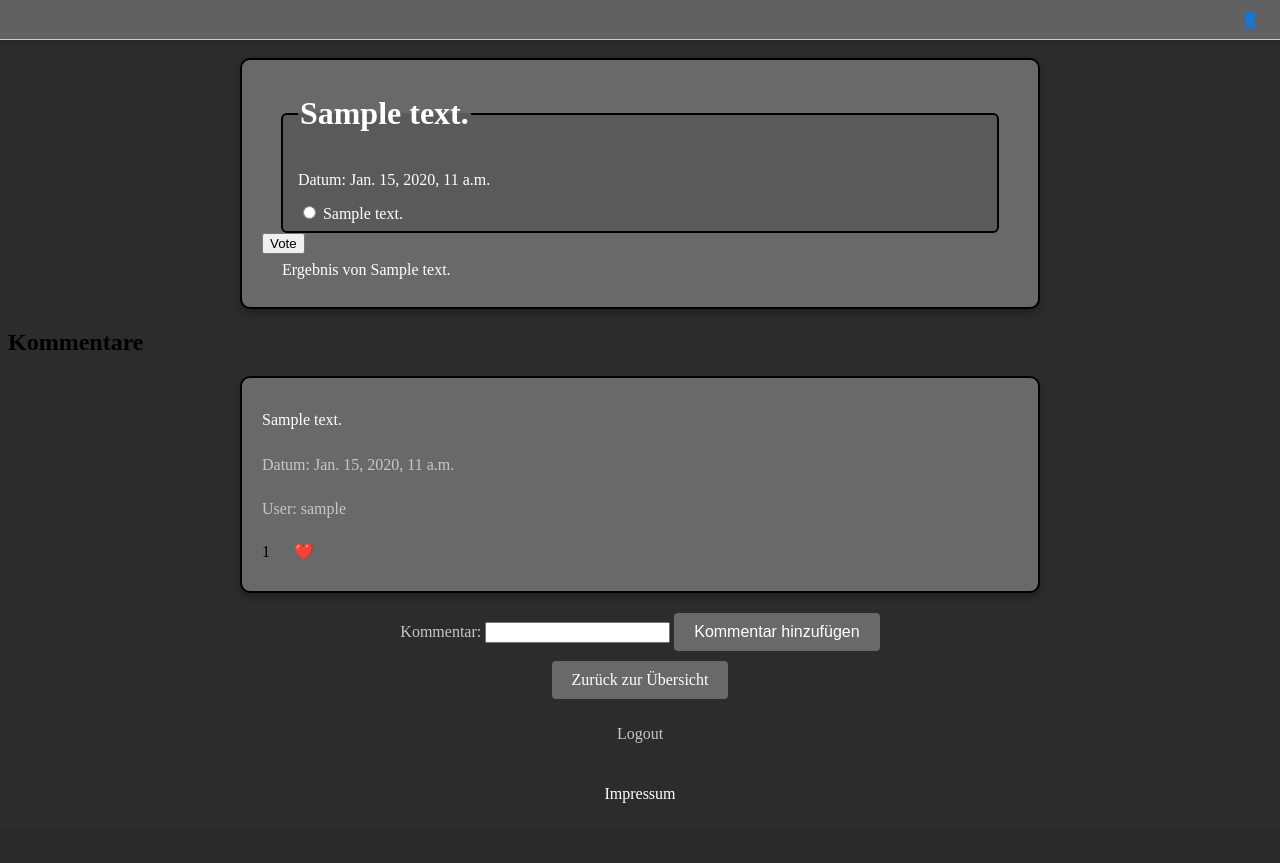
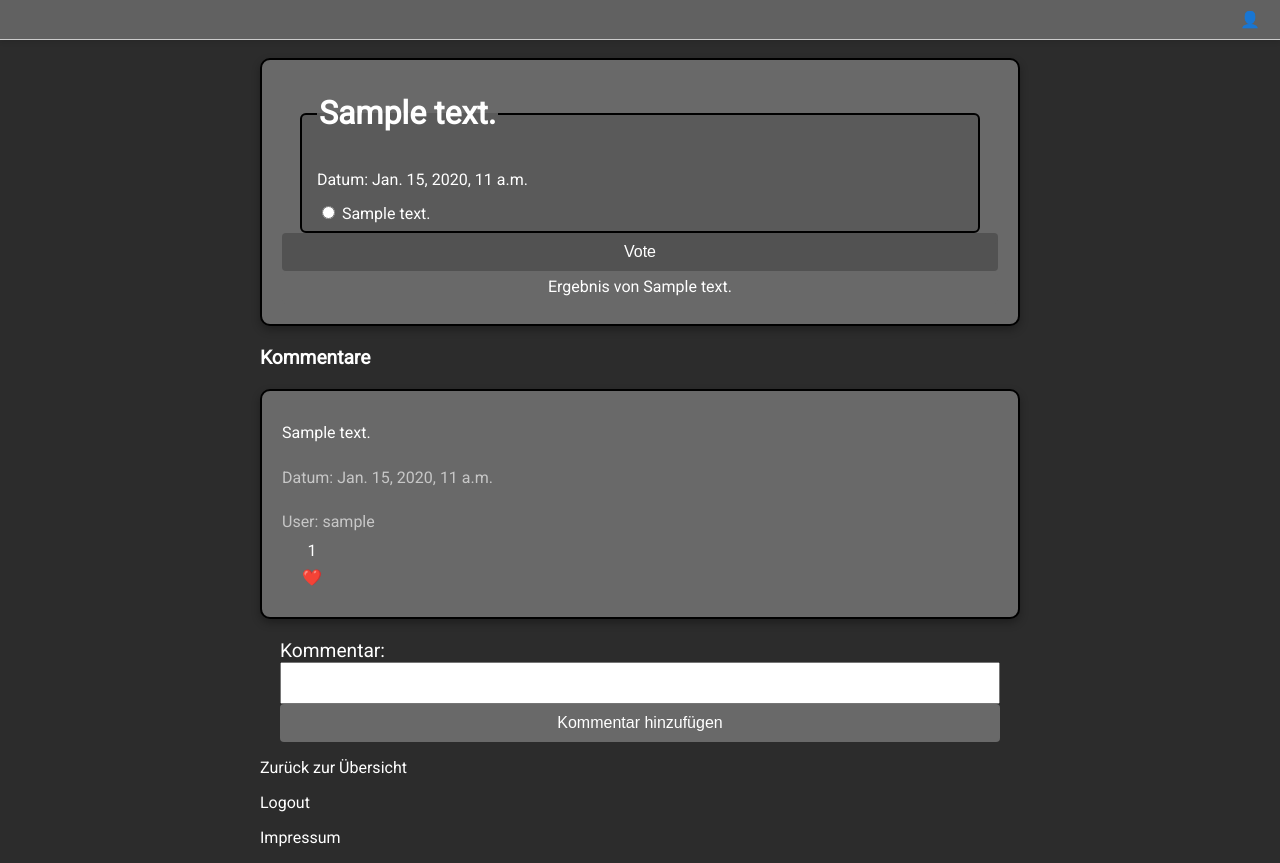
Before and after one commit to EliaLaussegger/PollsDjango1, a Django app: page /polls/1/ in a window 1280 px wide. Before the commit the page ends 803 px from the top, so only its background shows below. Run offline with Django 5.2, Linux system fonts and the light colour scheme; tables that the repository leaves empty hold one stand-in row (values such as "Sample post").

Commit message:
css verbessert alles zentriert aber linksbündig neue schriftart

```diff
--- a/polls/static/polls/style.css
+++ b/polls/static/polls/style.css
@@ -1,31 +1,47 @@
-
+*,
+*::before,
+*::after {
+  box-sizing: border-box;
+}
+body {
+  font-family: 'Roboto', sans-serif;
+}
+.content-wrapper {
+  max-width: 800px;
+  margin: 0 auto;
+  padding: 0 20px;
+  text-align: left;
+}
 ul {
     list-style: none;
     padding-left: 0;
     text-decoration: none;
+    color: white;
 }
 .date {
     font-size: small;
   }
 .box {
-  cursor: pointer;
+  margin: 20px auto;
+  padding: 20px;
+  max-width: 800px;
+  width: 100%;
+  box-sizing: border-box;
+  background: rgb(105, 105, 105);
+  color: white;
+  text-align: center;
+  border-radius: 10px;
+  box-shadow: 0 4px 8px rgba(0, 0, 0, 0.3);
   border: 2px solid black;
-  padding: 20px;
-  width: 100%;
-  max-width: 800px;
-  margin: 20px auto;
-  box-sizing: border-box;
-
   display: flex;
   flex-direction: column;
   align-items: flex-start;
-  line-height: .8;
-  background: rgb(105, 105, 105);
-  box-shadow: 0 4px 8px rgba(0, 0, 0, 0.3);
-  border-radius: 10px;
+  line-height: 0.8;
+  cursor: pointer;
   transition: background-color 0.3s ease;
   user-select: none;
 }
+
 .box:hover {
   background-color: rgb(70, 69, 69);
 }
@@ -42,6 +58,39 @@ fieldset {
   box-sizing: border-box;
   background: rgb(90, 90, 90);
   color: white;
+}
+.box2{
+  margin: 20px auto;
+  padding: 20px;
+  max-width: 800px;
+  width: 100%;
+  box-sizing: border-box;
+  background: rgb(105, 105, 105);
+  color: white;
+  text-align: center;
+  border-radius: 10px;
+  box-shadow: 0 4px 8px rgba(0, 0, 0, 0.3);
+  border: 2px solid black;
+  display: flex;
+  flex-direction: column;
+  align-items: flex-start;
+  line-height: 0.8;
+  cursor: pointer;
+  transition: background-color 0.3s ease;
+  user-select: none;
+  text-align: left;
+}
+.button-link {
+  display: block;
+  width: 100%;
+  padding: 20px;
+  text-align: center;
+  font-size: 16px;
+  background-color: hwb(0 41% 59%);
+  color: white;
+  border-radius: 10px;
+  transition: background-color 0.3s ease;
+  text-decoration: none;
 }
 
 .feed {
@@ -96,23 +145,27 @@ body {
 .button-container {
   display: flex;
   flex-direction: column;
-  align-items: center;
   gap: 10px;
+  max-width: 800px;
+  margin: 0 auto;
+  padding: 0 20px;
+  text-align: left;
 }
 .questions-container {
-  display: flex;
-  flex-direction: column;
-  align-items: center;
-  gap: 10px;
-
-  width: 100%;
   max-width: 800px;
-  margin: 20px auto;
-  box-sizing: border-box;
+  margin: 0 auto;
+  padding: 0 20px;
+  text-align: left;
 }
 .small-button,
 .button-link,
 button {
+  display: block;
+  text-align: center;
+  width: 100%;
+  max-width: 100%;
+
+
   pointer-events: auto;
   padding: 10px 20px;
   font-size: 16px;
@@ -157,4 +210,28 @@ p{
 }
 .h1{
   color: rgb(255, 255, 255);
+  font-size:larger;
 }
+input.button {
+  display: block;
+  width: 100%;
+  max-width: 100%;
+  padding: 10px 20px;
+  font-size: 16px;
+  background-color: rgb(82, 82, 82);
+  color: white;
+  border: none;
+  border-radius: 4px;
+  cursor: pointer;
+  transition: background-color 0.3s ease;
+  text-align: center;
+}
+input.button:hover {
+  background-color: #3a3a3b;
+}
+input[type="text"] {
+  width: 100%;
+  padding: 10px;
+  font-size: 16px;
+  box-sizing: border-box;
+}
--- a/polls/templates/polls/detail.html
+++ b/polls/templates/polls/detail.html
@@ -5,10 +5,16 @@
   <meta charset="UTF-8">
   <meta name="viewport" content="width=device-width, initial-scale=1.0">
   <link rel="stylesheet" href="{% static 'polls/style.css' %}">
+  <script src="{% static 'polls/script.js' %}"></script>
+  <link href="https://fonts.googleapis.com/css2?family=Roboto&display=swap" rel="stylesheet">
+
   <title>{{ question.question_text }} – Abstimmung</title>
-  <script src="{% static 'polls/script.js' %}"></script>
 </head>
 <body>
+
+  <span class="topbar-user">👤 {{ user.username }}</span>
+
+  <div class="content-wrapper">
 
     {% if error_message %}
       <p style="color:red;"><strong>{{ error_message }}</strong></p>
@@ -16,9 +22,8 @@
 
     <form action="{% url 'polls:vote' question.id %}" method="post">
       {% csrf_token %}
-    <div class="box">
+      <div class="box2">
         <fieldset>
-
           <legend><h1>{{ question.question_text }}</h1></legend>
           <p>Datum: {{ question.pub_date }}</p>
 
@@ -27,20 +32,21 @@
             <label for="choice{{ forloop.counter }}">{{ choice.choice_text }}</label><br>
           {% endfor %}
         </fieldset>
-      <input type="submit" class ="button"value="Vote">
+
+        <input type="submit" class="button" value="Vote">
         <a href="{% url 'polls:results' question.id %}" class="small-button">Ergebnis von {{ question.question_text }}</a>
       </div>
-
     </form>
 
-  <h2>Kommentare</h2>
+    <h2 class = "h1">Kommentare</h2>
+
     <ul>
       {% for comment in comments_sorted %}
         <li>
           <div class="box">
             <p id="comment">{{ comment.comment_text }}</p>
-          <p id="date"class="text">Datum: {{ comment.pub_date }}</p>
-          <p id="author"class="text">User: {{ comment.author }}</p>
+            <p id="date" class="text">Datum: {{ comment.pub_date }}</p>
+            <p id="author" class="text">User: {{ comment.author }}</p>
             <form method="post" action="{% url 'polls:like' comment.id %}">
               {% csrf_token %}
               <label for="like-{{ comment.id }}">{{ comment.likes }}</label>
@@ -53,23 +59,20 @@
       {% endfor %}
     </ul>
 
-
     <div class="button-container">
       <form method="post" action="{% url 'polls:add_comment' question.id %}">
         {% csrf_token %}
-    <label for="id_comment_text" class="text">Kommentar:</label>
+        <label for="id_comment_text" class="h1">Kommentar:</label>
         <input type="text" name="comment_text" id="id_comment_text" required>
         <button type="submit">Kommentar hinzufügen</button>
       </form>
-    <a href="{% url 'polls:index' %}" class="button-link">Zurück zur Übersicht</a>
-    <p><a href="{% url 'polls:logout' %}" class="text">Logout</a></p>
 
-    <p><a href="{% url 'polls:impressum' %}">Impressum</a></p>
 
     </div>
+    <p><a href="{% url 'polls:index' %}">Zurück zur Übersicht</a></p>
+    <p><a href="{% url 'polls:logout' %}" class="logout">Logout</a></p>
+    <p><a href="{% url 'polls:impressum' %}">Impressum</a></p>
+  </div>
 
-
-
-  <span class="topbar-user">👤 {{ user.username }}</span></body>
 </body>
 </html>
--- a/polls/templates/polls/impressum.html
+++ b/polls/templates/polls/impressum.html
@@ -6,6 +6,8 @@
     <meta name="viewport" content="width=device-width, initial-scale=1.0">
     <link rel="stylesheet" href="{% static 'polls/style.css' %}">
     <script src="{% static 'polls/script.js' %}"></script>
+    <link href="https://fonts.googleapis.com/css2?family=Roboto&display=swap" rel="stylesheet">
+
     <title>Impressum</title>
 </head>
 <body>
--- a/polls/templates/polls/latest_feed.html
+++ b/polls/templates/polls/latest_feed.html
@@ -5,11 +5,13 @@
   <meta charset="UTF-8">
   <meta name="viewport" content="width=device-width, initial-scale=1.0">
   <link rel="stylesheet" href="{% static 'polls/style.css' %}">
+  <link href="https://fonts.googleapis.com/css2?family=Roboto&display=swap" rel="stylesheet">
+
   <script src="{% static 'polls/script.js' %}"></script>
   <title>Neueste Umfragen</title>
 </head>
 <body>
-
+  <div class="content-wrapper">
     {% if latest_question_list %}
     <ul>
       {% for question in latest_question_list %}
@@ -40,5 +42,7 @@
     <p><a href="{% url 'polls:logout' %}" class="logout">Logout</a></p>
     <p><a href="{% url 'polls:impressum' %}">Impressum</a></p>
     <span class="topbar-user">👤 {{ user.username }}</span></body>
+  </div>
+
 </body>
 </html>
--- a/polls/templates/polls/popular.html
+++ b/polls/templates/polls/popular.html
@@ -5,11 +5,13 @@
   <meta charset="UTF-8">
   <meta name="viewport" content="width=device-width, initial-scale=1.0">
   <link rel="stylesheet" href="{% static 'polls/style.css' %}">
+  <link href="https://fonts.googleapis.com/css2?family=Roboto&display=swap" rel="stylesheet">
+
   <script src="{% static 'polls/script.js' %}"></script>
   <title>Beliebteste Umfragen</title>
 </head>
 <body>
-
+  <div class="content-wrapper">
     {% if top_questions %}
     <ul>
       {% for question in top_questions %}
@@ -40,5 +42,7 @@
     <p><a href="{% url 'polls:logout' %}" class="logout">Logout</a></p>
     <p><a href="{% url 'polls:impressum' %}">Impressum</a></p>
     <span class="topbar-user">👤 {{ user.username }}</span></body>
+  </div>
+
 </body>
 </html>
--- a/polls/templates/polls/results.html
+++ b/polls/templates/polls/results.html
@@ -6,11 +6,13 @@
   <meta name="viewport" content="width=device-width, initial-scale=1.0">
   <link rel="stylesheet" href="{% static 'polls/style.css' %}">
   <script src="{% static 'polls/script.js' %}"></script>
+  <link href="https://fonts.googleapis.com/css2?family=Roboto&display=swap" rel="stylesheet">
+
   <title>Ergebnisse: {{ question.question_text }}</title>
 </head>
 <body>
 
-  <h1>{{ question.question_text }}</h1>
+  <h1 class="h1">{{ question.question_text }}</h1>
 
   <ul>
     {% for choice in question.choice_set.all %}
```
Also changed, not shown: polls/templates/polls/add_question.html (+7 -9 lines), polls/templates/polls/every_feed.html (+11 -3 lines), polls/templates/polls/index.html (+14 -6 lines), 2 other files. Lines whose indentation alone changed are shown as unchanged.
